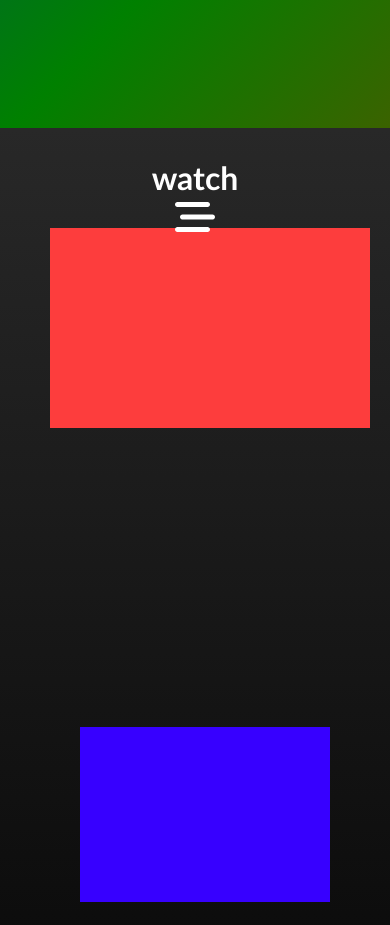
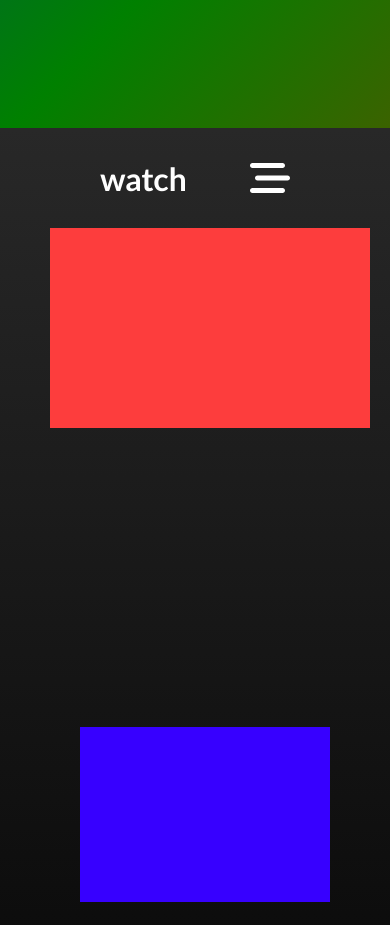
Before and after one commit to gabrieldantasoli/landingPages, a plain HTML site: page index.html in a window 390 px wide. Shown: the part 1560-2485 px from the top of the page. Drawn offline with Linux system fonts and the light colour scheme.

Commit message:
Landing Pages

```diff
--- a/style.css
+++ b/style.css
@@ -232,7 +232,7 @@ section{
 }
 
 @media (max-width:500px){
-    header{
+    body > header{
         flex-direction: column;
     }
 }
```
